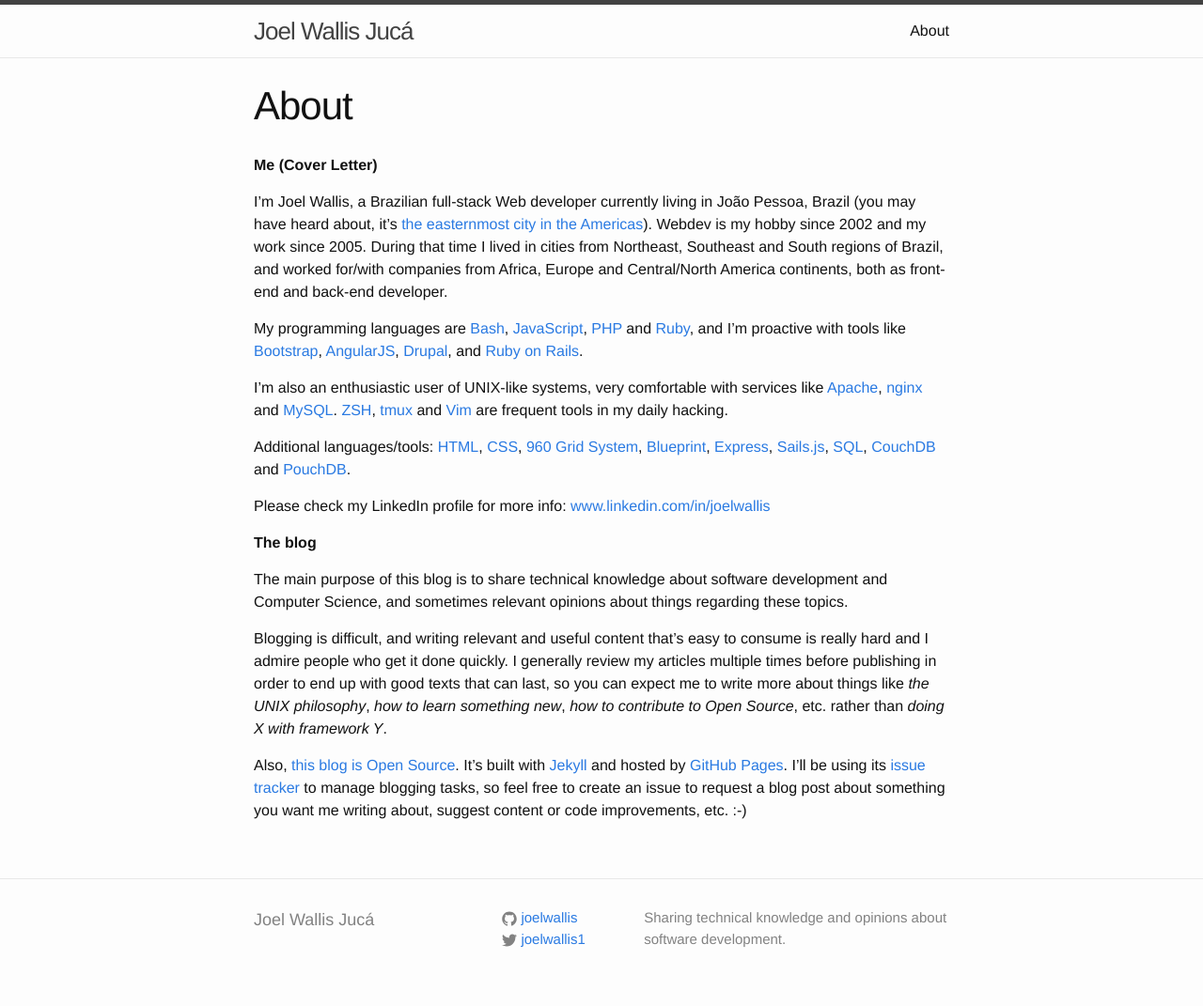
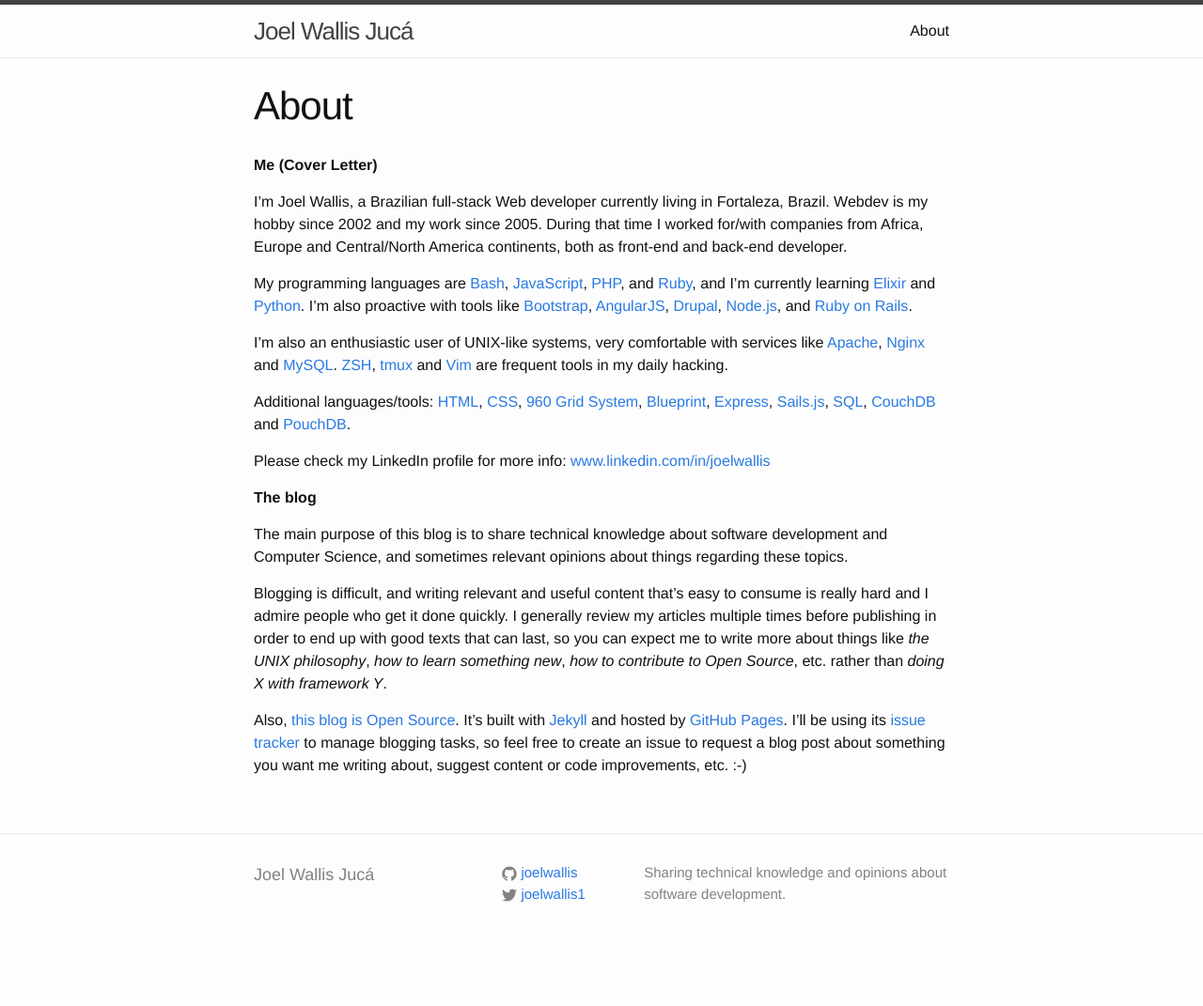
Before and after one commit to joeljuca/joelwallis.github.io, a Jekyll site: the page built from about.md, in a window 1280 px wide. Shown: the whole page at 94% size. Built offline with Jekyll 4.4.1, drawn with Linux system fonts in a browser that asks for light colours; after the commit the page ends 1023 px from its top, so only the background shows below that.

Commit message:
Updates about.md

```diff
--- a/about.md
+++ b/about.md
@@ -5,11 +5,11 @@
 
 **Me (Cover Letter)**
 
-I'm Joel Wallis, a Brazilian full-stack Web developer currently living in João Pessoa, Brazil (you may have heard about, it's [the easternmost city in the Americas](https://en.wikipedia.org/wiki/Jo%C3%A3o_Pessoa,_Para%C3%ADba)). Webdev is my hobby since 2002 and my work since 2005. During that time I lived in cities from Northeast, Southeast and South regions of Brazil, and worked for/with companies from Africa, Europe and Central/North America continents, both as front-end and back-end developer.
+I'm Joel Wallis, a Brazilian full-stack Web developer currently living in Fortaleza, Brazil. Webdev is my hobby since 2002 and my work since 2005. During that time I worked for/with companies from Africa, Europe and Central/North America continents, both as front-end and back-end developer.
 
-My programming languages are [Bash](https://www.gnu.org/software/bash/), [JavaScript](https://nodejs.org), [PHP](https://php.net) and [Ruby](https://www.ruby-lang.org), and I'm proactive with tools like [Bootstrap](https://getbootstrap.com), [AngularJS](https://angularjs.org), [Drupal](https://www.drupal.org), and [Ruby on Rails](http://rubyonrails.org).
+My programming languages are [Bash](https://www.gnu.org/software/bash/), [JavaScript](https://pt.wikipedia.org/wiki/JavaScript), [PHP](https://php.net), and [Ruby](https://www.ruby-lang.org), and I'm currently learning [Elixir](https://elixir-lang.org/) and [Python](https://www.python.org/). I'm also proactive with tools like [Bootstrap](https://getbootstrap.com), [AngularJS](https://angularjs.org), [Drupal](https://www.drupal.org), [Node.js](https://nodejs.org), and [Ruby on Rails](http://rubyonrails.org).
 
-I'm also an enthusiastic user of UNIX-like systems, very comfortable with services like [Apache](https://httpd.apache.org), [nginx](https://nginx.org) and [MySQL](https://www.mysql.com). [ZSH](http://zsh.org), [tmux](https://tmux.github.io) and [Vim](http://www.vim.org) are frequent tools in my daily hacking.
+I'm also an enthusiastic user of UNIX-like systems, very comfortable with services like [Apache](https://httpd.apache.org), [Nginx](https://nginx.org) and [MySQL](https://www.mysql.com). [ZSH](http://zsh.org), [tmux](https://tmux.github.io) and [Vim](http://www.vim.org) are frequent tools in my daily hacking.
 
 Additional languages/tools: [HTML](https://en.wikipedia.org/wiki/HTML), [CSS](https://en.wikipedia.org/wiki/Cascading_Style_Sheets), [960 Grid System](http://960.gs), [Blueprint](http://blueprintcss.org), [Express](http://expressjs.com), [Sails.js](http://sailsjs.com), [SQL](https://en.wikipedia.org/wiki/SQL), [CouchDB](https://couchdb.apache.org) and [PouchDB](https://pouchdb.com).
 
```
